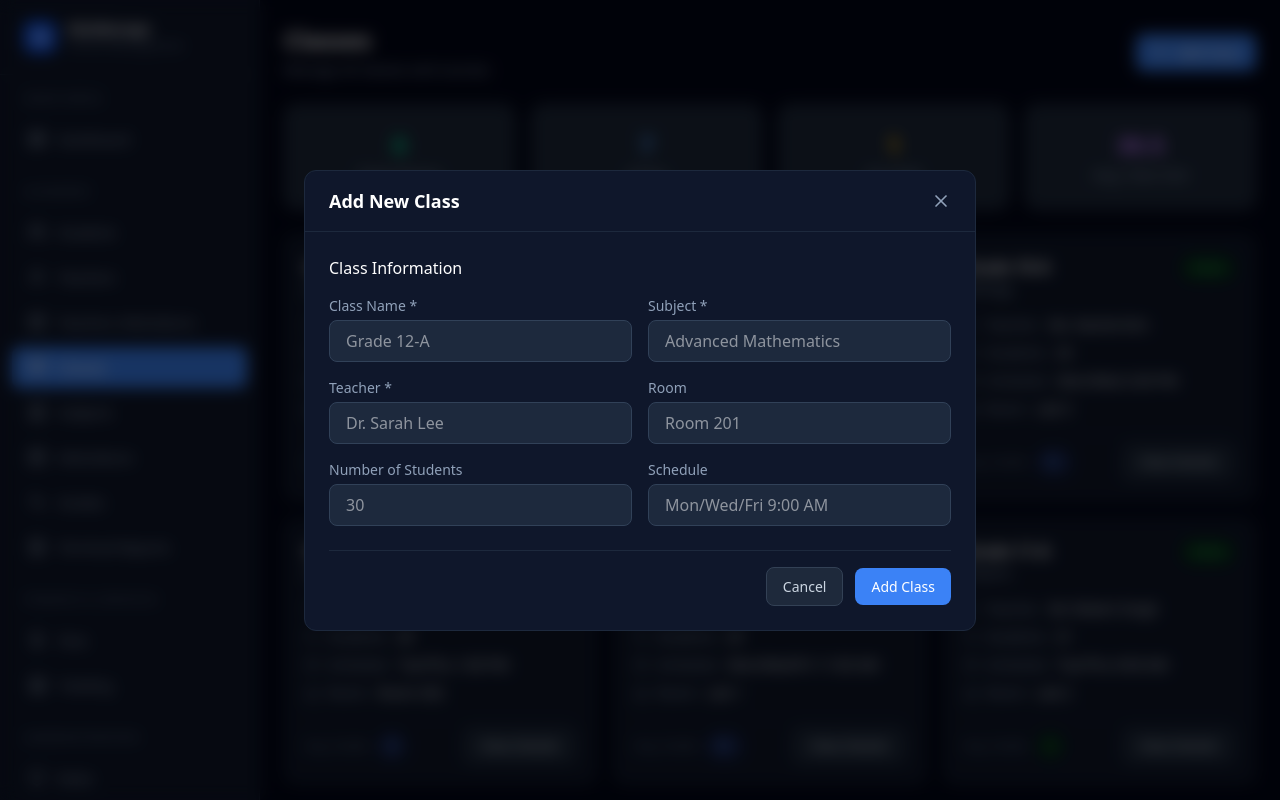
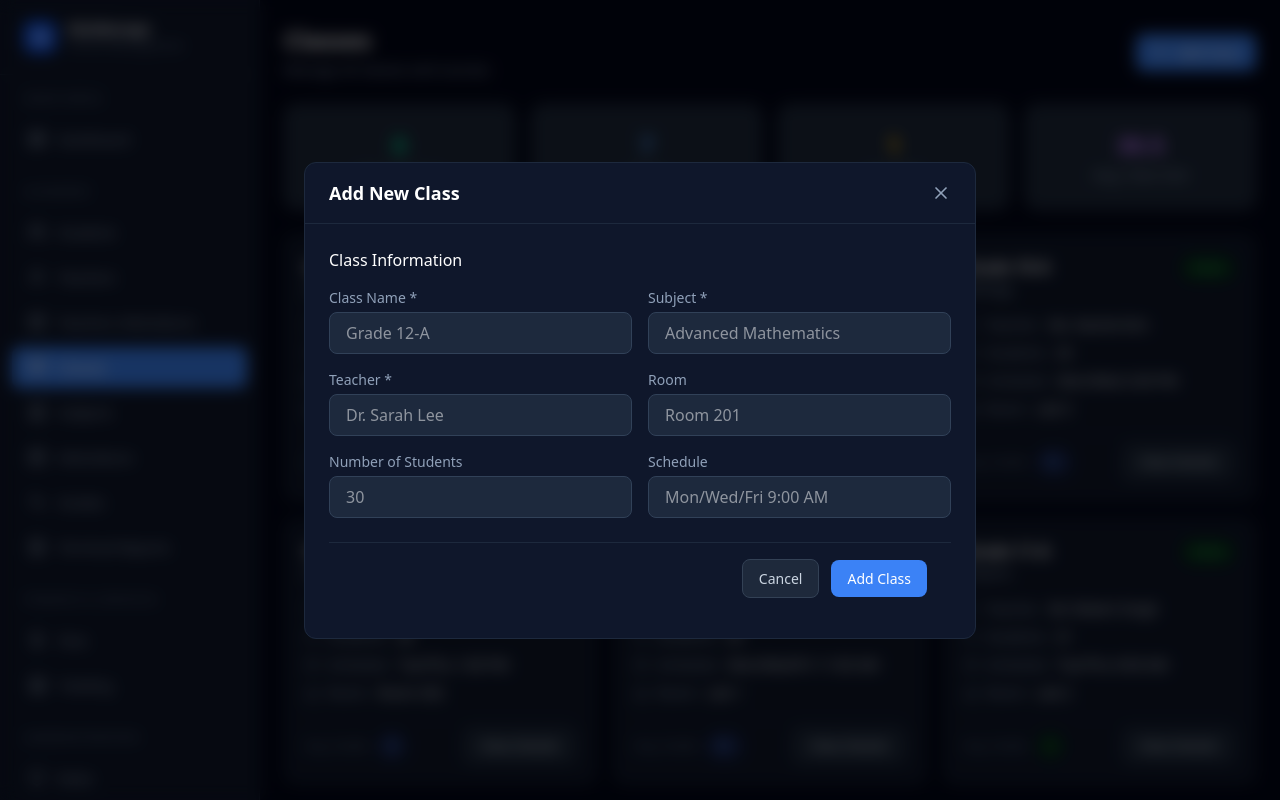
Before and after one commit to lilromeo2290/Clipe233_Edu, a Next.js app: page /classes in a window 1280 px wide. Both pictures are taken after a click on the button "Add Class". Shown: the top 800 px of the page. Built offline with nearby package versions, Linux system fonts and the light colour scheme.

Commit message:
Fix Add Class modal scrolling - move Actions outside scrollable content

```diff
--- a/src/app/classes/page.tsx
+++ b/src/app/classes/page.tsx
@@ -271,7 +271,7 @@ export default function ClassesPage() {
               </div>
 
               {/* Actions */}
-              <div className="flex items-center justify-end gap-3 pt-4 border-t border-slate-800 shrink-0">
+              <div className="flex items-center justify-end gap-3 px-6 py-4 border-t border-slate-800 shrink-0">
                 <button onClick={() => setShowAddModal(false)} className="btn-secondary">
                   Cancel
                 </button>
```
